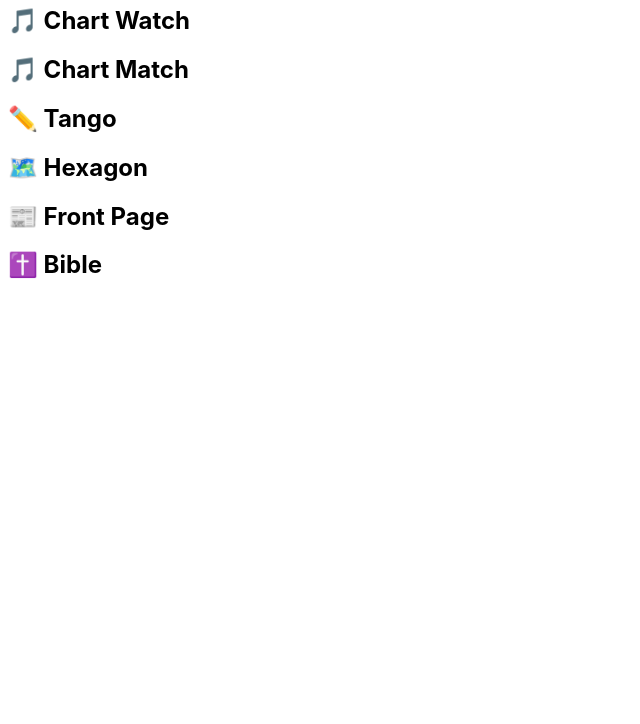
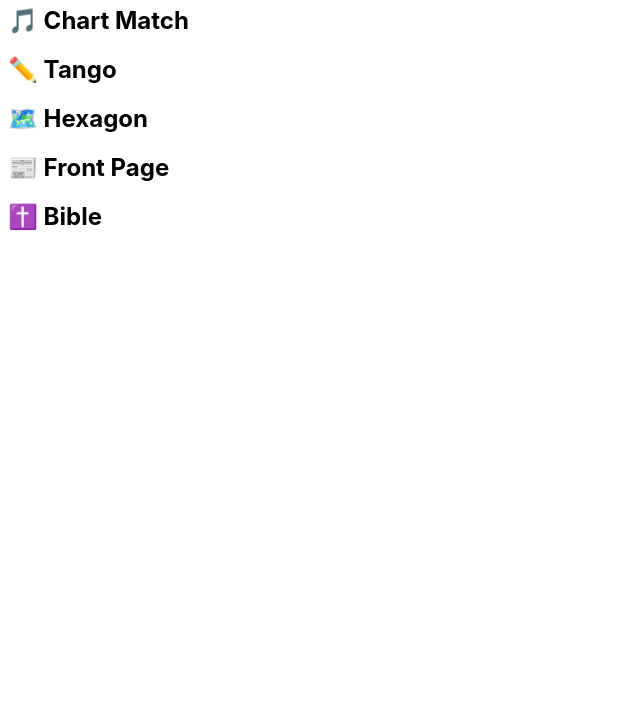
Before and after one commit to eunmo/nginx, a plain HTML site: page www/index.html in a window 1280 px wide. Shown: the part 76-800 px from the top of the page, without its empty margins (0-640 px from the left). Drawn offline with Linux system fonts and the light colour scheme.

Commit message:
bye chart watch

```diff
--- a/www/index.html
+++ b/www/index.html
@@ -11,7 +11,6 @@ a {color: black; text-decoration: none;}
 </head>
 <body>
   <h1>Eunmo's Home</h1>
-  <h2><a href="http://13.230.33.104:3010/react/">🎵 Chart Watch</a></h2>
   <h2><a href="https://chart.eunmo.be/">🎵 Chart Match</a></h2>
   <h2><a href="https://tango.eunmo.be/">✏️ Tango</a></h2>
   <h2><a href="https://map.eunmo.be/">🗺️ Hexagon</a></h2>
```
